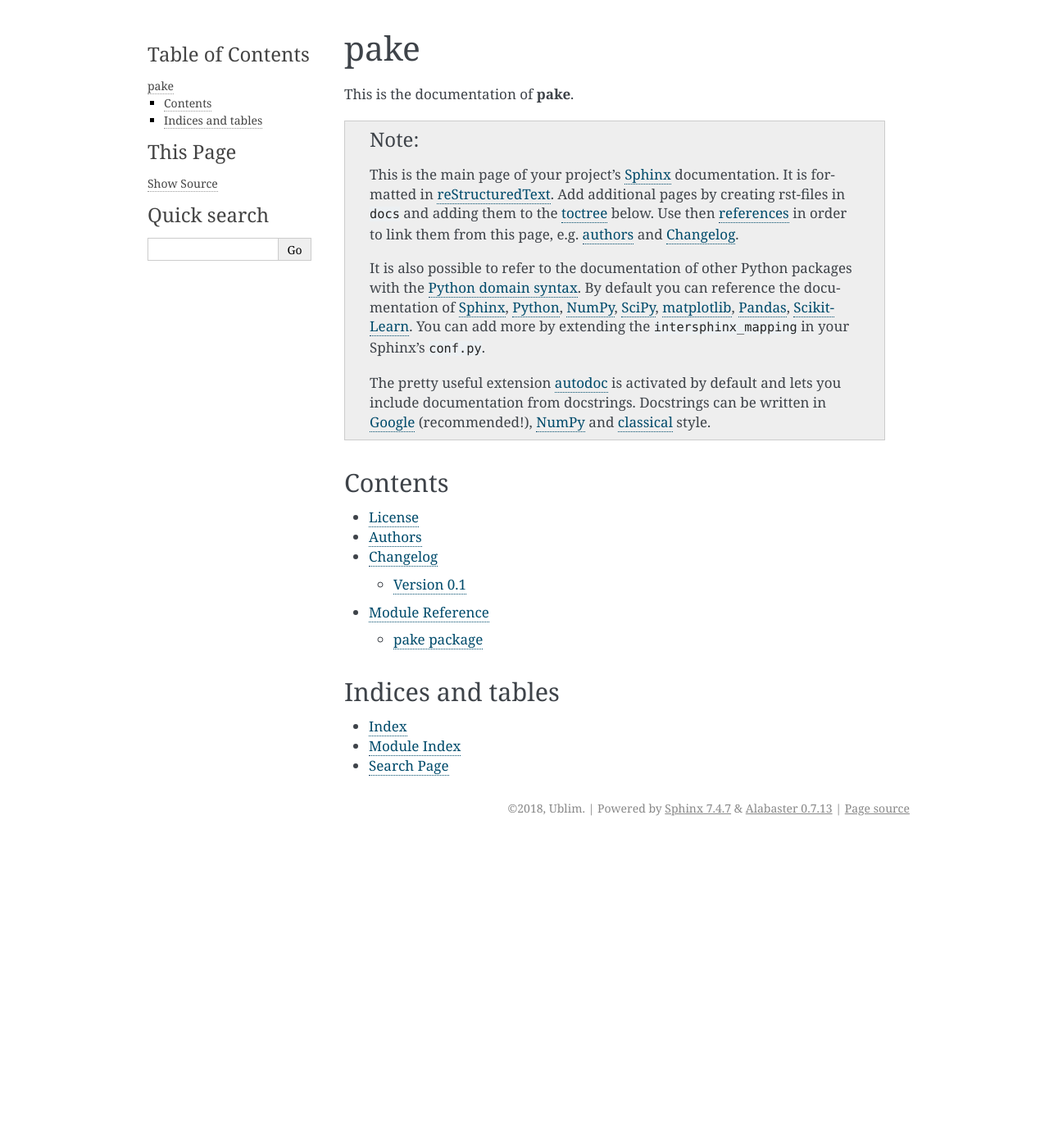
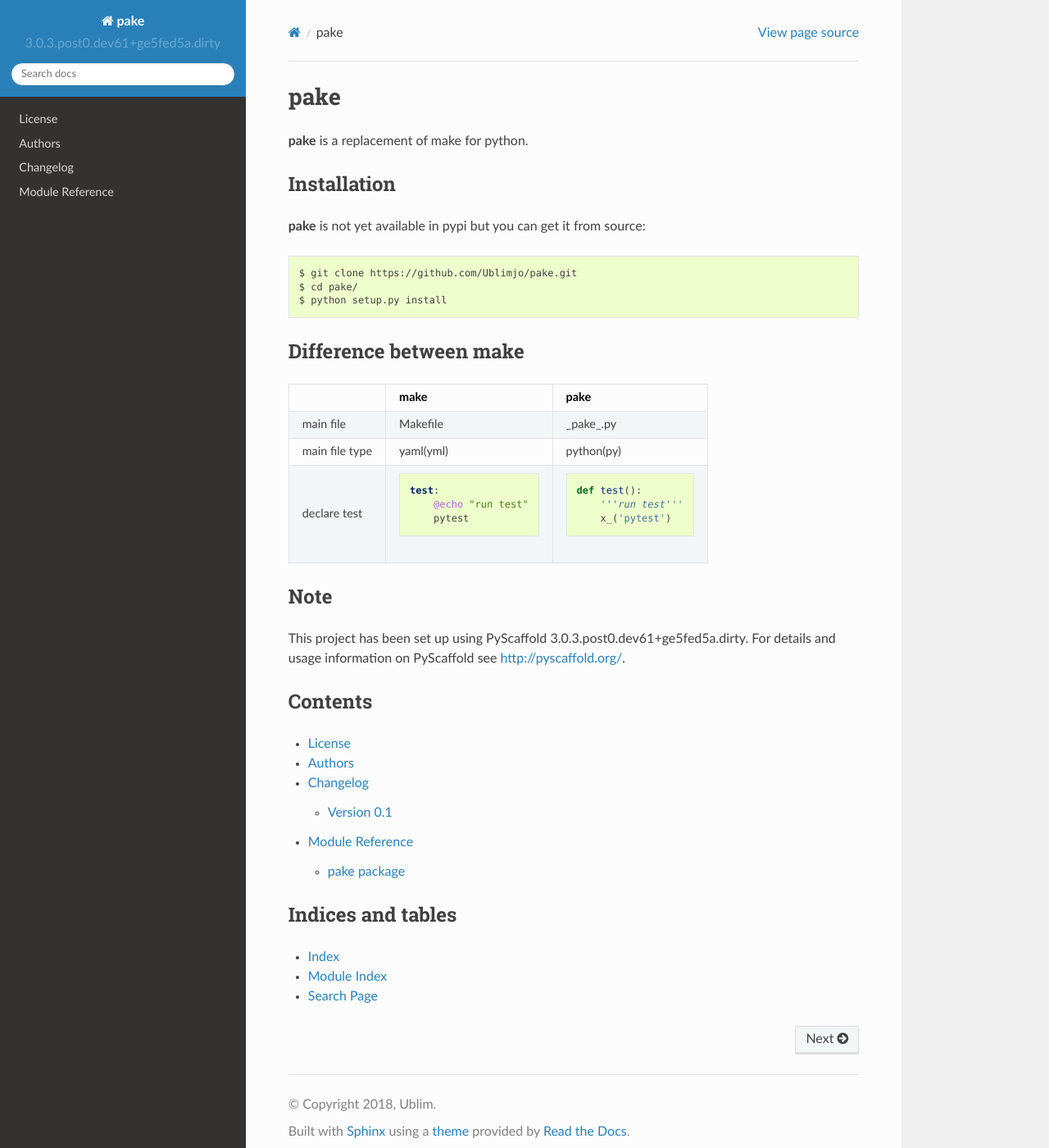
Before and after one commit to Ublimjo/pake, a Sphinx documentation site: the page built from docs/index.rst, in a window 1280 px wide and 1400 px high. Shown: the whole window at 82% size. Built offline with Sphinx 7.4.7 and the Read the Docs theme 2.0.0, drawn with Linux system fonts in a browser that asks for light colours.

```diff
--- a/docs/conf.py
+++ b/docs/conf.py
@@ -135,7 +135,7 @@ pygments_style = 'sphinx'
 
 # The theme to use for HTML and HTML Help pages.  See the documentation for
 # a list of builtin themes.
-html_theme = 'alabaster'
+html_theme = 'sphinx_rtd_theme'
 
 # Theme options are theme-specific and customize the look and feel of a theme
 # further.  For a list of options available for each theme, see the
--- a/docs/index.rst
+++ b/docs/index.rst
@@ -2,40 +2,42 @@
 pake
 ====
 
-This is the documentation of **pake**.
+**pake** is a replacement of make for python.
 
-.. note::
 
-    This is the main page of your project's `Sphinx <http://sphinx-doc.org/>`_
-    documentation. It is formatted in `reStructuredText
-    <http://sphinx-doc.org/rest.html>`__. Add additional pages by creating
-    rst-files in ``docs`` and adding them to the `toctree
-    <http://sphinx-doc.org/markup/toctree.html>`_ below. Use then
-    `references <http://sphinx-doc.org/markup/inline.html>`__ in order to link
-    them from this page, e.g. :ref:`authors <authors>` and :ref:`changes`.
+Installation
+============
 
-    It is also possible to refer to the documentation of other Python packages
-    with the `Python domain syntax
-    <http://sphinx-doc.org/domains.html#the-python-domain>`__. By default you
-    can reference the documentation of `Sphinx <http://sphinx.pocoo.org>`__,
-    `Python <http://docs.python.org/>`__, `NumPy
-    <http://docs.scipy.org/doc/numpy>`__, `SciPy
-    <http://docs.scipy.org/doc/scipy/reference/>`__, `matplotlib
-    <http://matplotlib.sourceforge.net>`__, `Pandas
-    <http://pandas.pydata.org/pandas-docs/stable>`__, `Scikit-Learn
-    <http://scikit-learn.org/stable>`__. You can add more by
-    extending the ``intersphinx_mapping`` in your Sphinx's ``conf.py``.
+**pake** is not yet available in pypi but you can get it from source::
 
-    The pretty useful extension `autodoc
-    <http://www.sphinx-doc.org/en/stable/ext/autodoc.html>`__ is activated by
-    default and lets you include documentation from docstrings. Docstrings can
-    be written in `Google
-    <http://google.github.io/styleguide/pyguide.html#Comments>`__
-    (recommended!), `NumPy
-    <https://github.com/numpy/numpy/blob/master/doc/HOWTO_DOCUMENT.rst.txt>`__
-    and `classical
-    <http://www.sphinx-doc.org/en/stable/domains.html#info-field-lists>`__
-    style.
+  $ git clone https://github.com/Ublimjo/pake.git
+  $ cd pake/
+  $ python setup.py install
+
+
+Difference between make
+=======================
+
++----------------+-------------------------+--------------------------+
+|                | make                    | pake                     |
++================+=========================+==========================+
+| main file      | Makefile                | _pake_.py                |
++----------------+-------------------------+--------------------------+
+| main file type | yaml(yml)               | python(py)               |
++----------------+-------------------------+--------------------------+
+|                | .. code-block:: guess   | .. code-block:: python   |
+|                |                         |                          |
+| declare test   |   test:                 |   def test():            |
+|                |       @echo "run test"  |       '''run test'''     |
+|                |       pytest            |       x_('pytest')       |
++----------------+-------------------------+--------------------------+
+
+
+Note
+====
+
+This project has been set up using PyScaffold 3.0.3.post0.dev61+ge5fed5a.dirty. For details and usage
+information on PyScaffold see http://pyscaffold.org/.
 
 
 Contents
```
Also changed, not shown: README.rst (+26 -5 lines).
